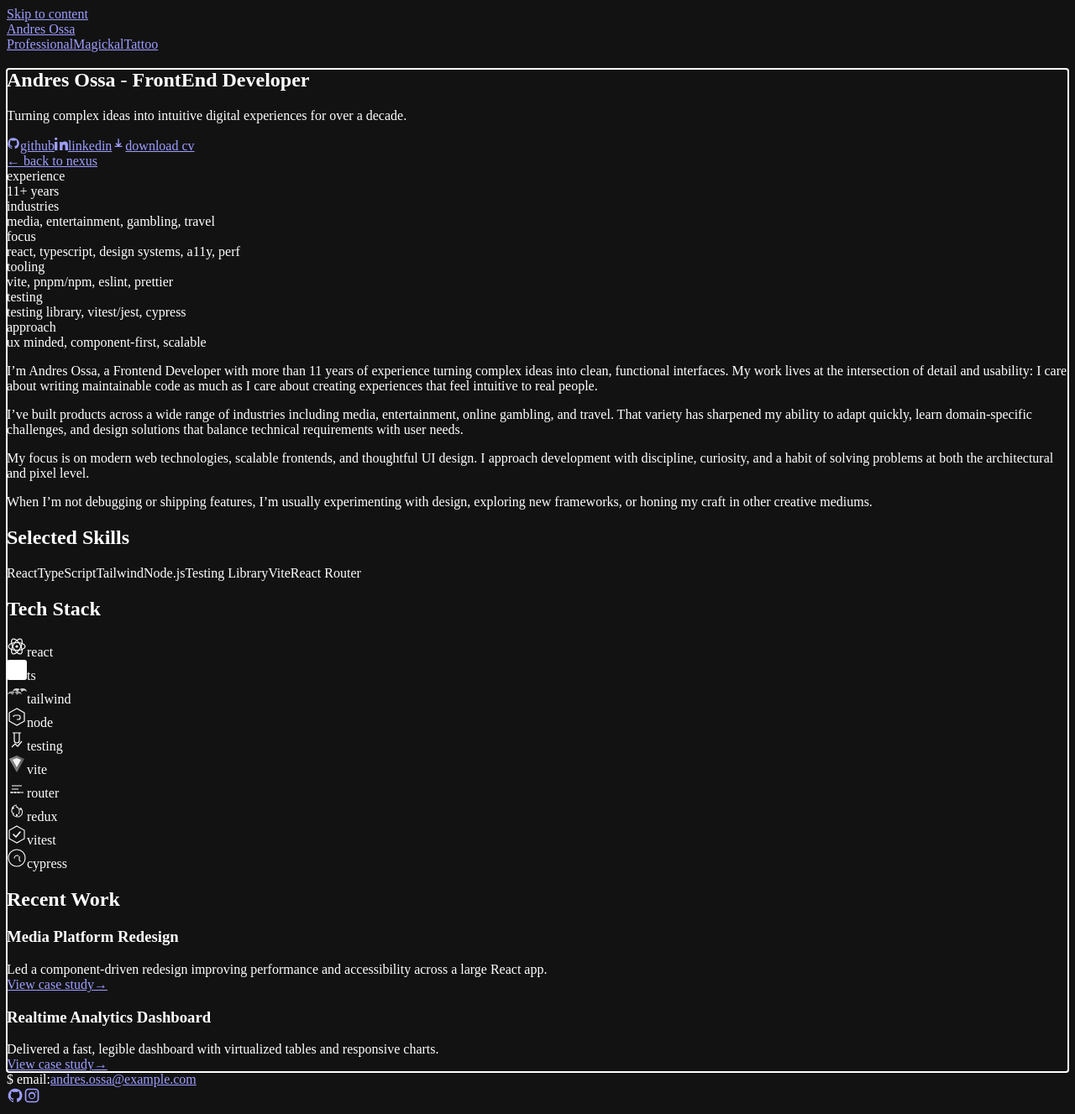
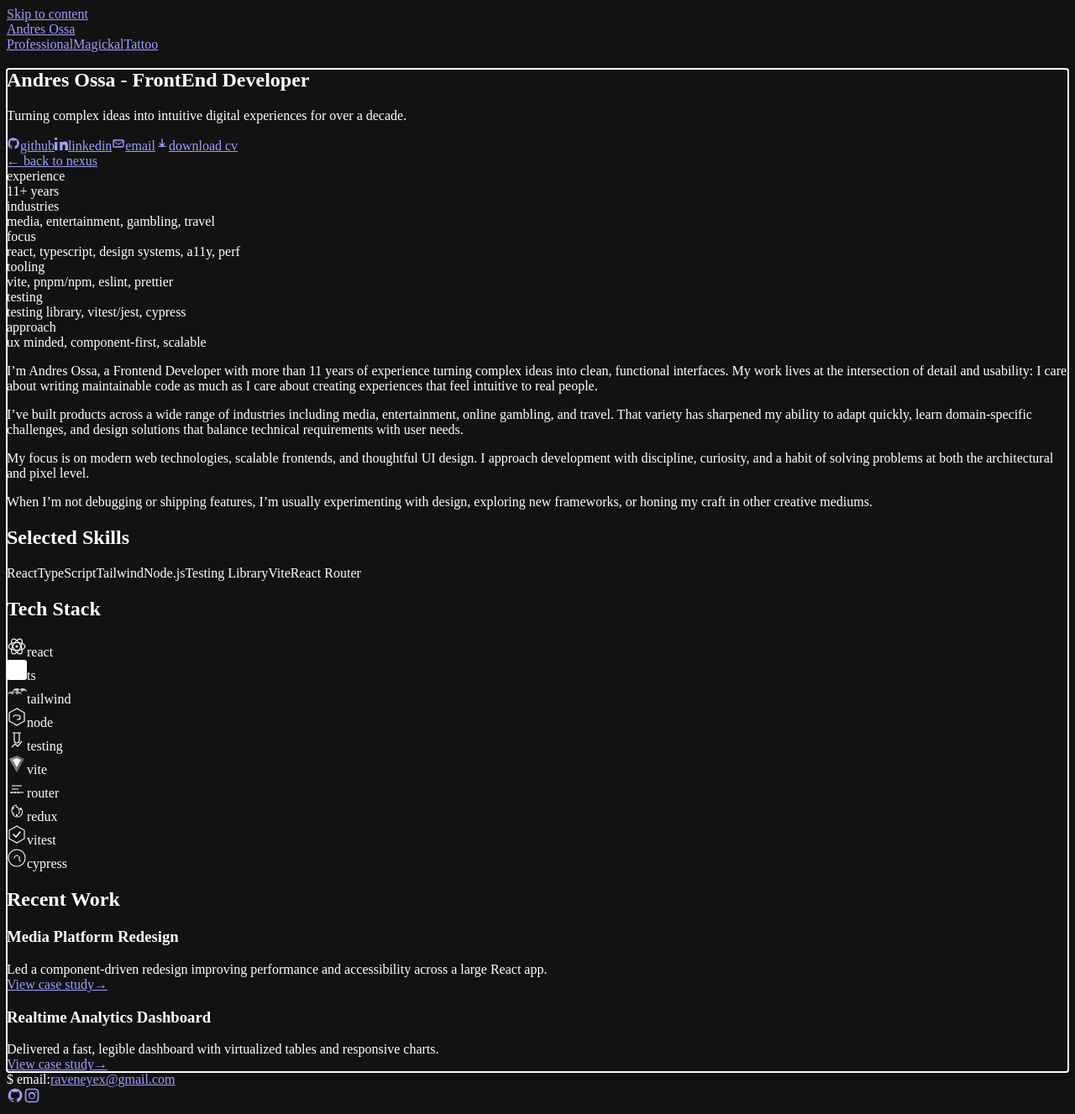
Before and after one commit to raveneyex/vibe-site, a React (Vite) app: page /professional in a window 1280 px wide. Shown: the whole page at 84% size. Built offline with nearby package versions, Linux system fonts and the light colour scheme; the HTML template or start-up script is replaced by a standard one.

Commit message:
Checkpoint-external data

```diff
--- a/src/components/Footer.tsx
+++ b/src/components/Footer.tsx
@@ -1,3 +1,7 @@
+import data from '@/data.json';
+
+const { links } = data;
+
 export default function Footer() {
   return (
     <footer className="border-t border-white/5 bg-noir-900/70 backdrop-blur relative">
@@ -6,16 +10,16 @@
         <div className="font-mono text-sm text-slate-400">
           <span className="text-neon-cyan">$</span> email:
           <a
-            href="mailto:andres.ossa@example.com"
+            href={`mailto:${links.email.address}`}
             className="ml-2 underline decoration-dotted underline-offset-4 neo-link focus:outline-none focus-visible:focus-outline"
           >
-            andres.ossa@example.com
+            {links.email.display}
           </a>
         </div>
         <div className="flex items-center gap-4">
           <a
             className="text-slate-400 neo-link focus:outline-none focus-visible:focus-outline"
-            href="https://github.com/raveneyex"
+            href={links.github}
             aria-label="GitHub"
             target="_blank"
             rel="noopener noreferrer"
@@ -24,7 +28,7 @@
           </a>
           <a
             className="text-slate-400 neo-link focus:outline-none focus-visible:focus-outline"
-            href="https://www.instagram.com/ojodecuervo.tattoo/"
+            href={links.instagram.url}
             aria-label="Instagram"
             target="_blank"
             rel="noopener noreferrer"
--- /dev/null
+++ b/src/data.json
@@ -0,0 +1,14 @@
+{
+  "links": {
+    "github": "https://github.com/raveneyex",
+    "linkedin": "https://www.linkedin.com/in/aossaara/",
+    "instagram": {
+      "url": "https://www.instagram.com/ojodecuervo.tattoo/",
+      "handle": "@ojodecuervo.tattoo"
+    },
+    "email": {
+      "address": "raveneyex@gmail.com",
+      "display": "raveneyex@gmail.com"
+    }
+  }
+}
--- a/src/pages/Professional.tsx
+++ b/src/pages/Professional.tsx
@@ -3,8 +3,11 @@
 import { Link } from 'react-router-dom';
 import HudFrame from '../components/HudFrame';
 import { useEffect } from 'react';
+import data from '@/data.json';
 import { setMeta } from '@/utils/meta';
 import { ReactIcon, TypeScriptIcon, TailwindIcon, NodeIcon, TestingIcon, ViteIcon, RouterIcon, ReduxIcon, VitestIcon, CypressIcon } from '../components/icons';
+
+const { links } = data;
 
 export default function Professional() {
   useEffect(() => {
@@ -22,7 +25,7 @@
           </p>
           <div className="flex flex-wrap items-center gap-3">
             <a
-              href="https://github.com/raveneyex"
+              href={links.github}
               target="_blank"
               rel="noopener noreferrer"
               className="font-mono text-xs sm:text-sm px-3 py-1.5 rounded-md glass glass-border-cyan neo-link inline-flex items-center gap-2"
@@ -31,13 +34,20 @@
               github
             </a>
             <a
-              href="https://www.linkedin.com/in/aossaara/"
+              href={links.linkedin}
               target="_blank"
               rel="noopener noreferrer"
               className="font-mono text-xs sm:text-sm px-3 py-1.5 rounded-md glass glass-border-cyan neo-link inline-flex items-center gap-2"
             >
               <svg width="16" height="16" viewBox="0 0 24 24" fill="currentColor" aria-hidden="true"><path d="M4.98 3.5C4.98 4.88 3.86 6 2.5 6S0 4.88 0 3.5 1.12 1 2.5 1 4.98 2.12 4.98 3.5zM0 8.98h5V24H0V8.98zM8.34 8.98h4.79v2.05h.07c.67-1.27 2.3-2.6 4.74-2.6 5.07 0 6 3.34 6 7.68V24h-5v-6.68c0-1.59-.03-3.63-2.21-3.63-2.21 0-2.55 1.73-2.55 3.52V24h-5V8.98z"/></svg>
               linkedin
+            </a>
+            <a
+              href={`mailto:${links.email.address}`}
+              className="font-mono text-xs sm:text-sm px-3 py-1.5 rounded-md glass glass-border-cyan neo-link inline-flex items-center gap-2"
+            >
+              <svg width="16" height="16" viewBox="0 0 24 24" fill="currentColor" aria-hidden="true"><path d="M4 5h16a2 2 0 0 1 2 2v10a2 2 0 0 1-2 2H4a2 2 0 0 1-2-2V7a2 2 0 0 1 2-2Zm0 2v.35l8 5.33 8-5.33V7H4Zm16 10V9.12l-7.52 5.02a1 1 0 0 1-1.08 0L4 9.12V17h16Z"/></svg>
+              email
             </a>
             <a
               href="/AndresOssa-CV-2025.pdf"
--- a/src/pages/Tattoo.tsx
+++ b/src/pages/Tattoo.tsx
@@ -3,6 +3,9 @@
 import { Link } from 'react-router-dom';
 import { setMeta } from '@/utils/meta';
 import { useEffect } from 'react';
+import data from '@/data.json';
+
+const { links } = data;
 
 export default function Tattoo() {
   useEffect(() => {
@@ -66,7 +69,7 @@
         <h2 className="text-xl font-semibold">Booking</h2>
         <p className="text-slate-300 leading-relaxed">
           Interested in a piece? Reach me via Instagram DM at
-          {' '}<a href="https://www.instagram.com/ojodecuervo.tattoo/" className="underline decoration-dotted underline-offset-4 neo-link" target="_blank" rel="noopener noreferrer">@ojodecuervo.tattoo</a>{' '}with a short note about the intention, placement, and size.
+          {' '}<a href={links.instagram.url} className="underline decoration-dotted underline-offset-4 neo-link" target="_blank" rel="noopener noreferrer">{links.instagram.handle}</a>{' '}with a short note about the intention, placement, and size.
         </p>
       </section>
     </section>
```
Also changed, not shown: src/hooks/useProfessionalProfile.ts (added, +27 -0 lines), 1 other file (tests, documents, lock files or other folders).
